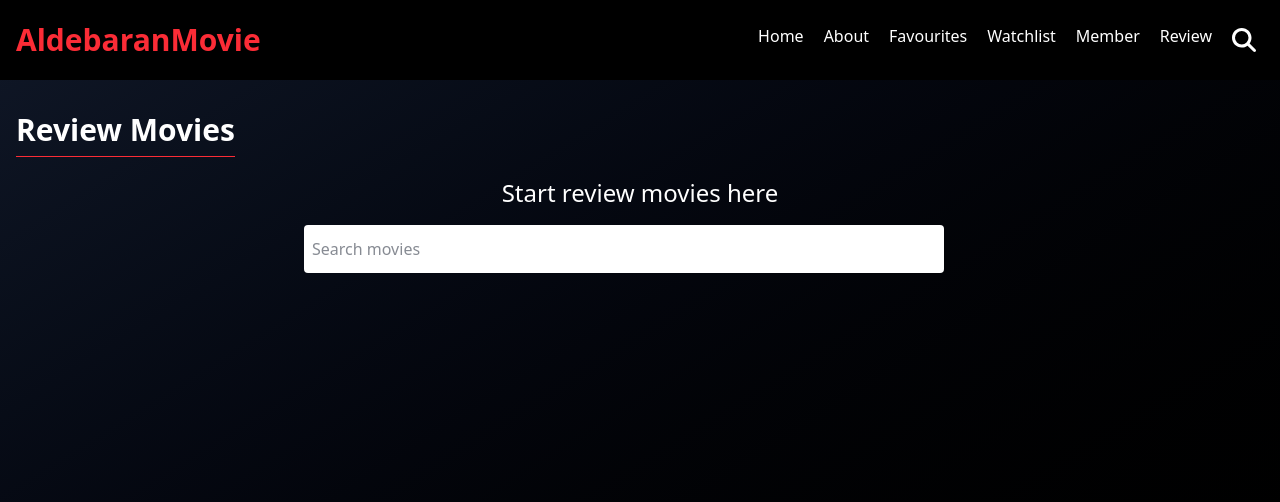
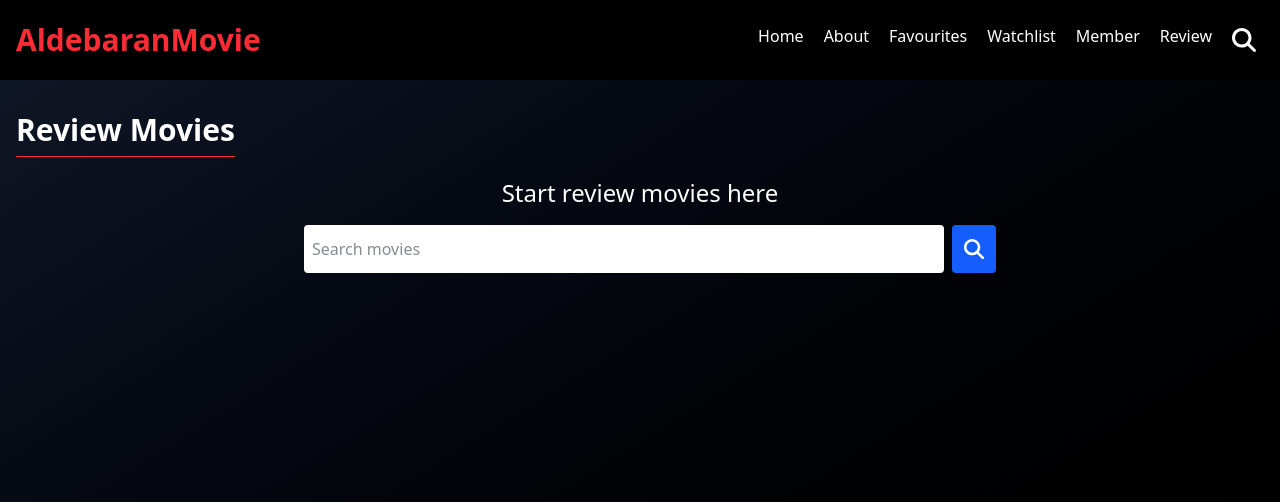
Before and after one commit to juanitoaldebaran/AldebaranMovie, a React (Vite) app in the folder frontend/AldebaranMovie/: page /review in a window 1280 px wide. Shown: the top 502 px of the page. Built offline with nearby package versions, Linux system fonts and the light colour scheme.

Commit message:
fix: finalize exception handler and review page changes

```diff
--- a/frontend/AldebaranMovie/src/pages/Review/Review.jsx
+++ b/frontend/AldebaranMovie/src/pages/Review/Review.jsx
@@ -91,6 +91,15 @@ export default function Review() {
                             className="text-gray-900 w-160 h-12 rounded bg-white p-2"
                             onFocus={() => movies.length > 0 && setIsDropdown(true)}
                             />
+                        <button
+                            type="submit"
+                            className="absolute bg-blue-600 p-3 -right-5 top-1/2 transform -translate-y-1/2 text-white hover:text-gray-200 rounded"
+                                >
+                                <FontAwesomeIcon
+                                icon={faMagnifyingGlass}
+                                size="lg"
+                                />
+                        </button>
                     </div>
 
                     {isDropdown && (
```
